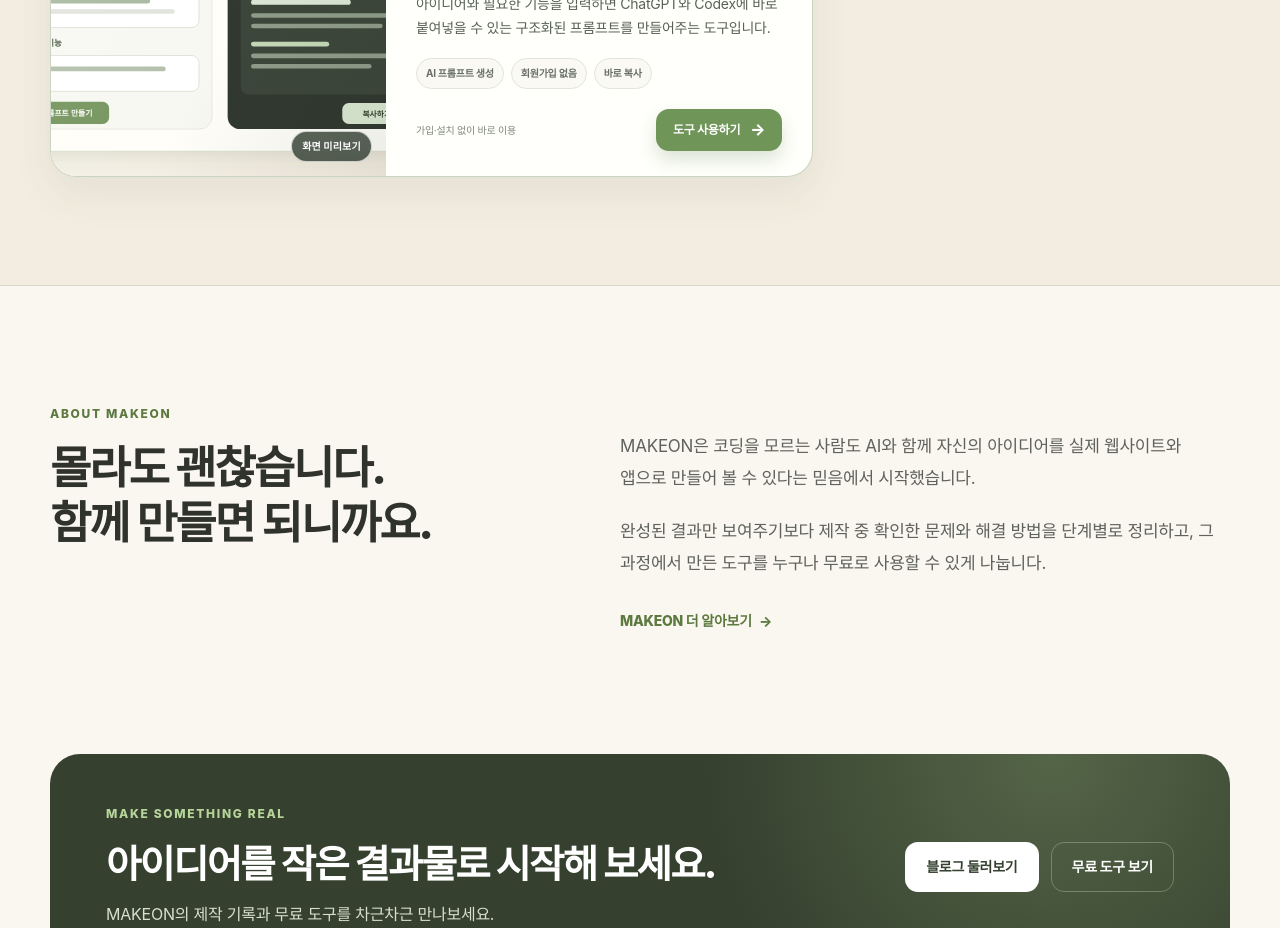
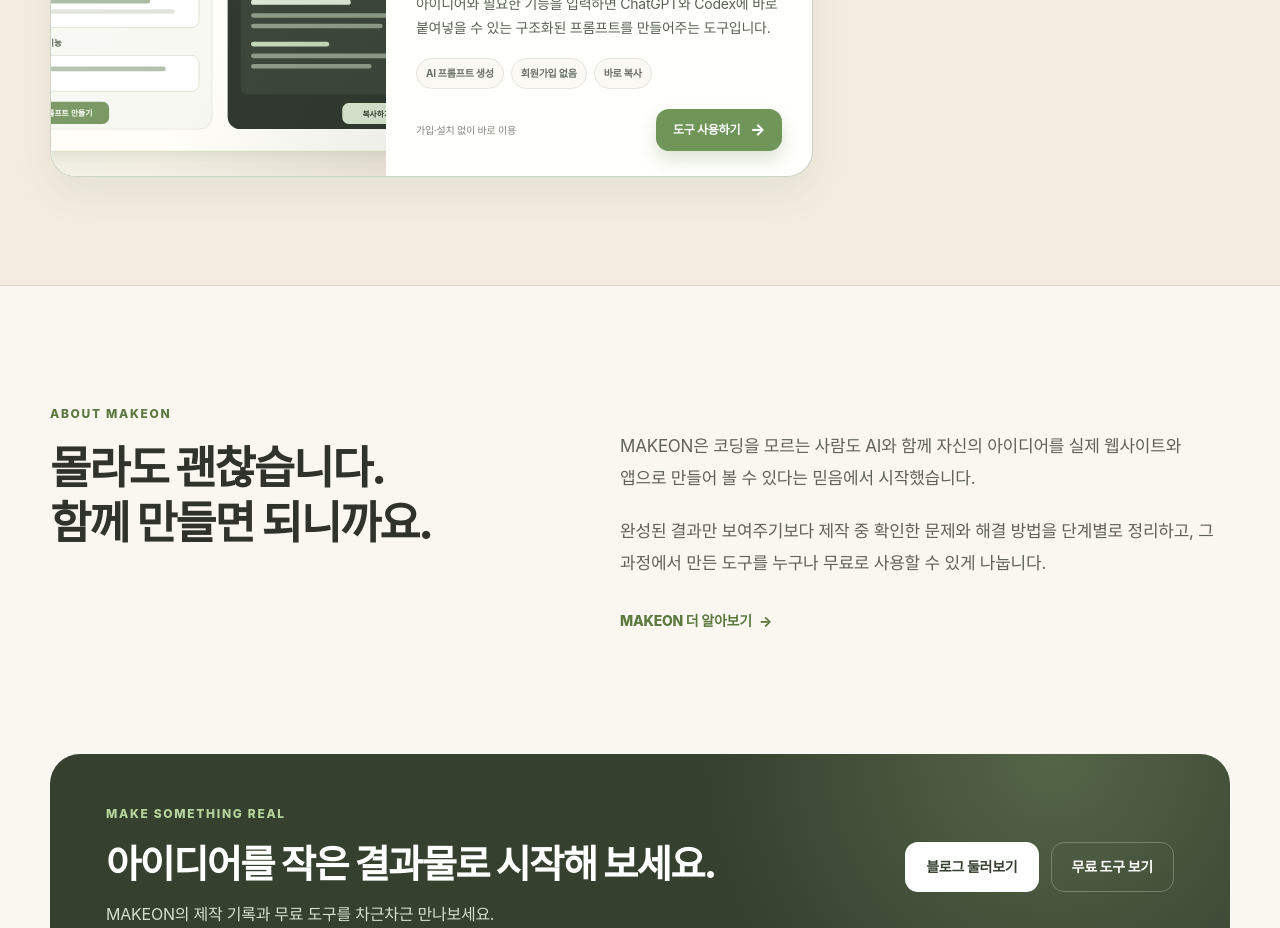
Before and after one commit to sch-guide/makeon, a Next.js app: page / in a window 1280 px wide. Shown: the part 2060-2988 px from the top of the page. Built offline with nearby package versions, Linux system fonts and the light colour scheme; no server answers.

Commit message:
Remove tool preview labels

```diff
--- a/components/tool-card.module.css
+++ b/components/tool-card.module.css
@@ -42,22 +42,6 @@
 .thumbnail img { object-fit: cover; transition: transform 420ms cubic-bezier(.22,.72,.25,1); }
 .card:hover .thumbnail img { transform: scale(1.035); }
 
-.previewLabel {
-  position: absolute;
-  z-index: 2;
-  right: 14px;
-  bottom: 14px;
-  border: 1px solid rgba(255,255,255,.7);
-  border-radius: 999px;
-  background: rgba(38, 50, 37, 0.76);
-  padding: 6px 10px;
-  color: white;
-  font-size: 10px;
-  font-weight: 760;
-  letter-spacing: .02em;
-  backdrop-filter: blur(8px);
-}
-
 .fallback { display: grid; height: 100%; place-content: center; gap: 8px; color: #48603f; text-align: center; }
 .fallback span { font-size: 52px; }
 .fallback small { font-size: 10px; font-weight: 800; letter-spacing: .12em; }
--- a/components/tool-card.tsx
+++ b/components/tool-card.tsx
@@ -21,7 +21,6 @@
           ) : (
             <div className={styles.fallback} aria-hidden="true"><span>{tool.icon}</span><small>MAKEON TOOL</small></div>
           )}
-          <span className={styles.previewLabel}>화면 미리보기</span>
         </div>
 
         <div className={styles.content}>
```
